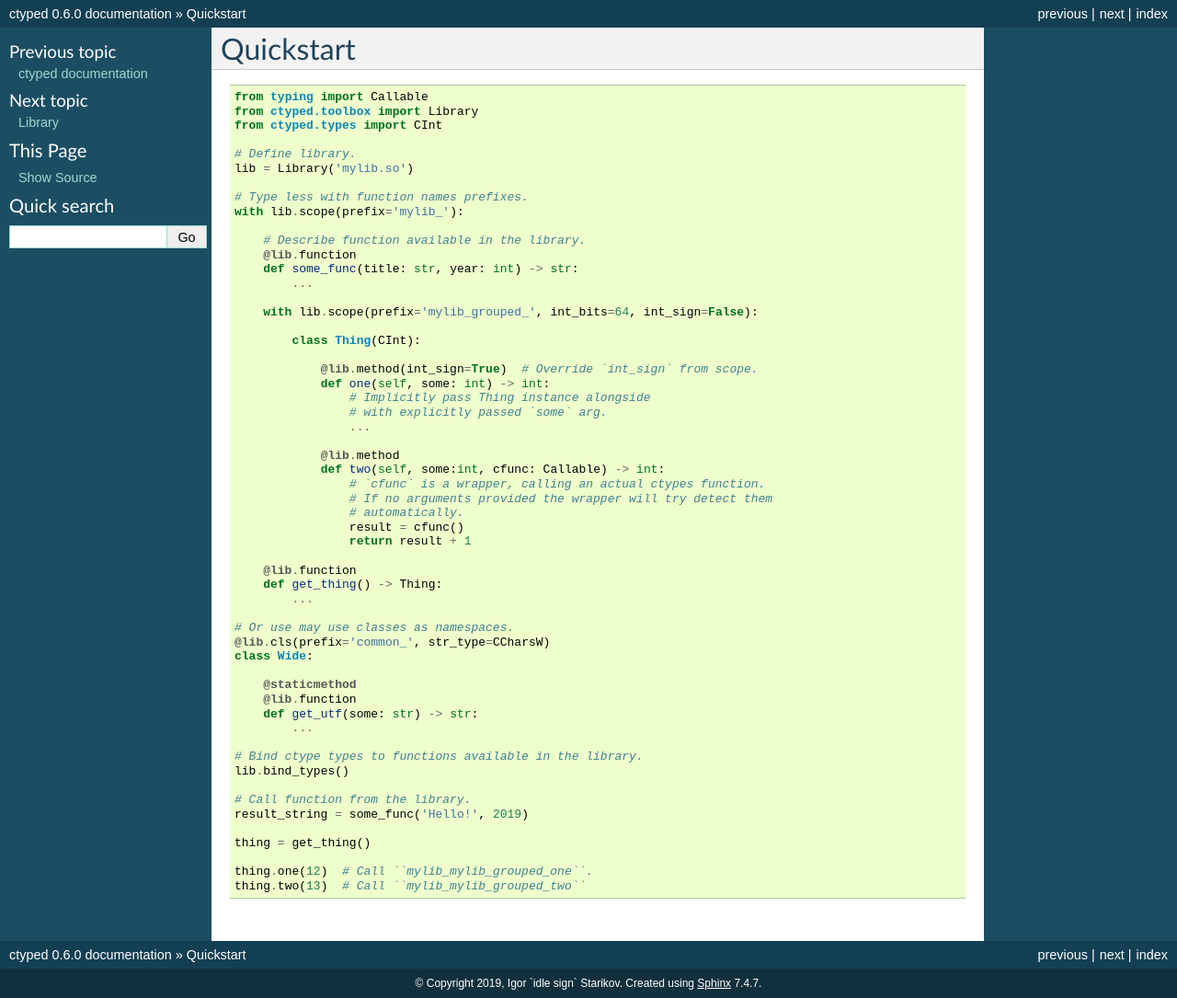
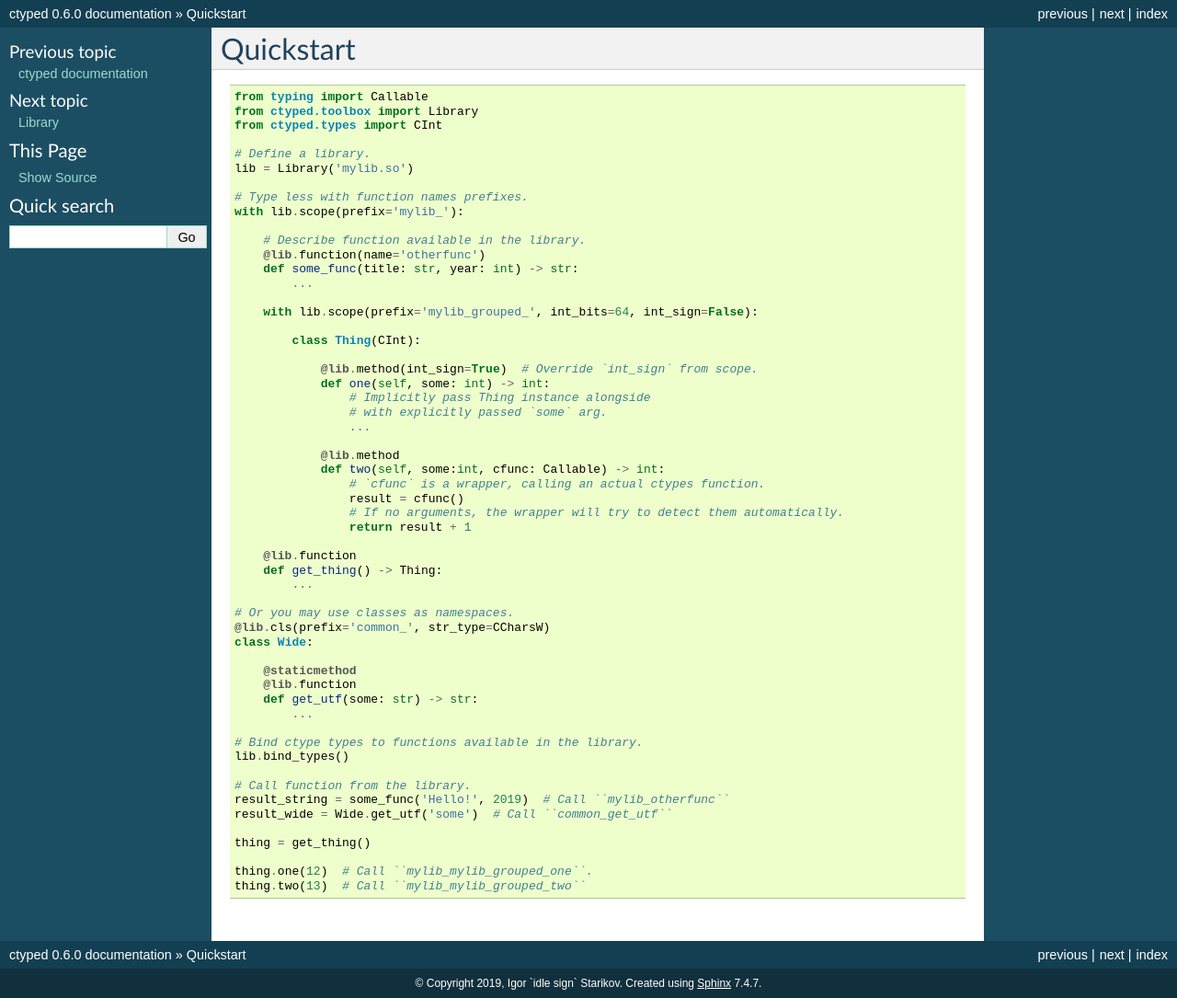
Before and after one commit to idlesign/ctyped, a Sphinx documentation site: the page built from docs/source/quickstart.rst, in a window 1280 px wide. Shown: the whole page at 92% size. Built offline with Sphinx 7.4.7, drawn with Linux system fonts in a browser that asks for light colours.

Commit message:
Qucikstart fixes.

```diff
--- a/docs/source/quickstart.rst
+++ b/docs/source/quickstart.rst
@@ -8,14 +8,14 @@ Quickstart
     from ctyped.toolbox import Library
     from ctyped.types import CInt
 
-    # Define library.
+    # Define a library.
     lib = Library('mylib.so')
 
     # Type less with function names prefixes.
     with lib.scope(prefix='mylib_'):
 
         # Describe function available in the library.
-        @lib.function
+        @lib.function(name='otherfunc')
         def some_func(title: str, year: int) -> str:
             ...
 
@@ -32,16 +32,15 @@ Quickstart
                 @lib.method
                 def two(self, some:int, cfunc: Callable) -> int:
                     # `cfunc` is a wrapper, calling an actual ctypes function.
-                    # If no arguments provided the wrapper will try detect them
-                    # automatically.
                     result = cfunc()
+                    # If no arguments, the wrapper will try to detect them automatically.
                     return result + 1
 
         @lib.function
         def get_thing() -> Thing:
             ...
 
-    # Or use may use classes as namespaces.
+    # Or you may use classes as namespaces.
     @lib.cls(prefix='common_', str_type=CCharsW)
     class Wide:
 
@@ -54,7 +53,8 @@ Quickstart
     lib.bind_types()
 
     # Call function from the library.
-    result_string = some_func('Hello!', 2019)
+    result_string = some_func('Hello!', 2019)  # Call ``mylib_otherfunc``
+    result_wide = Wide.get_utf('some')  # Call ``common_get_utf``
 
     thing = get_thing()
 
```
